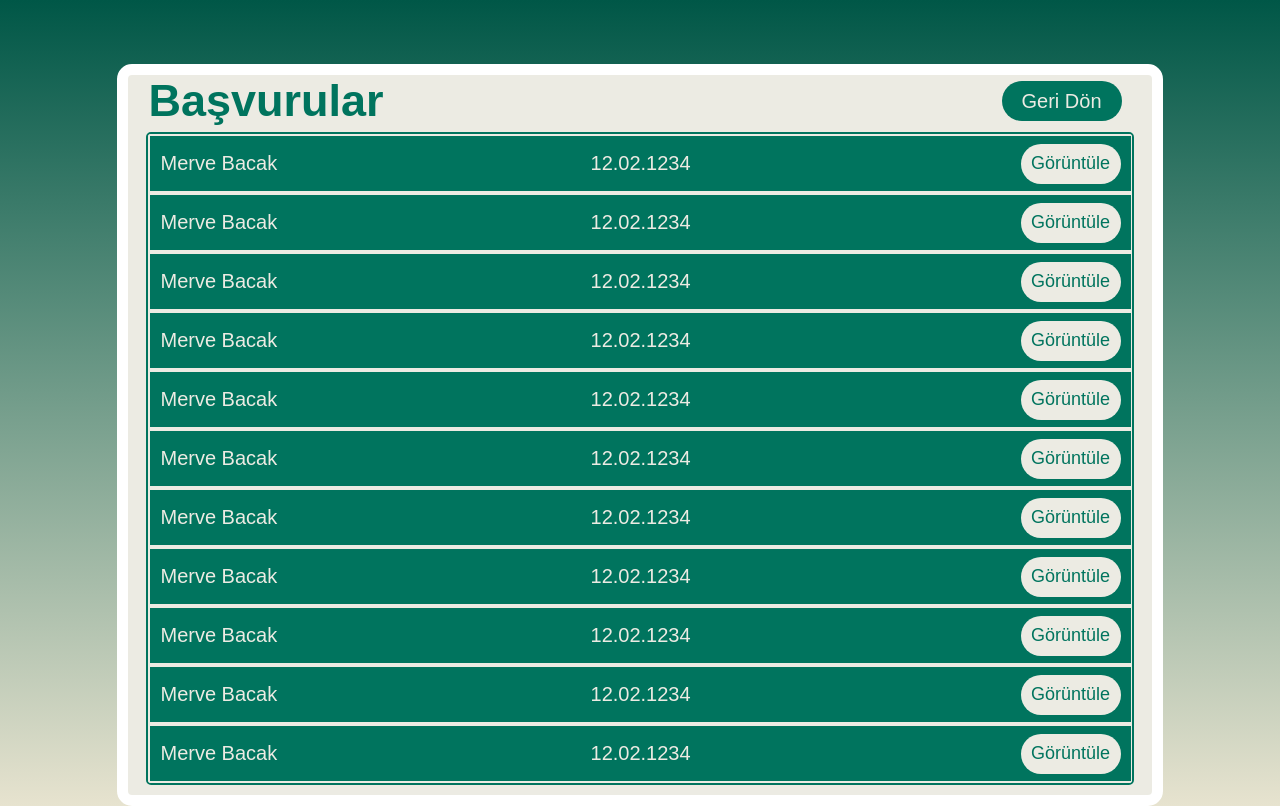
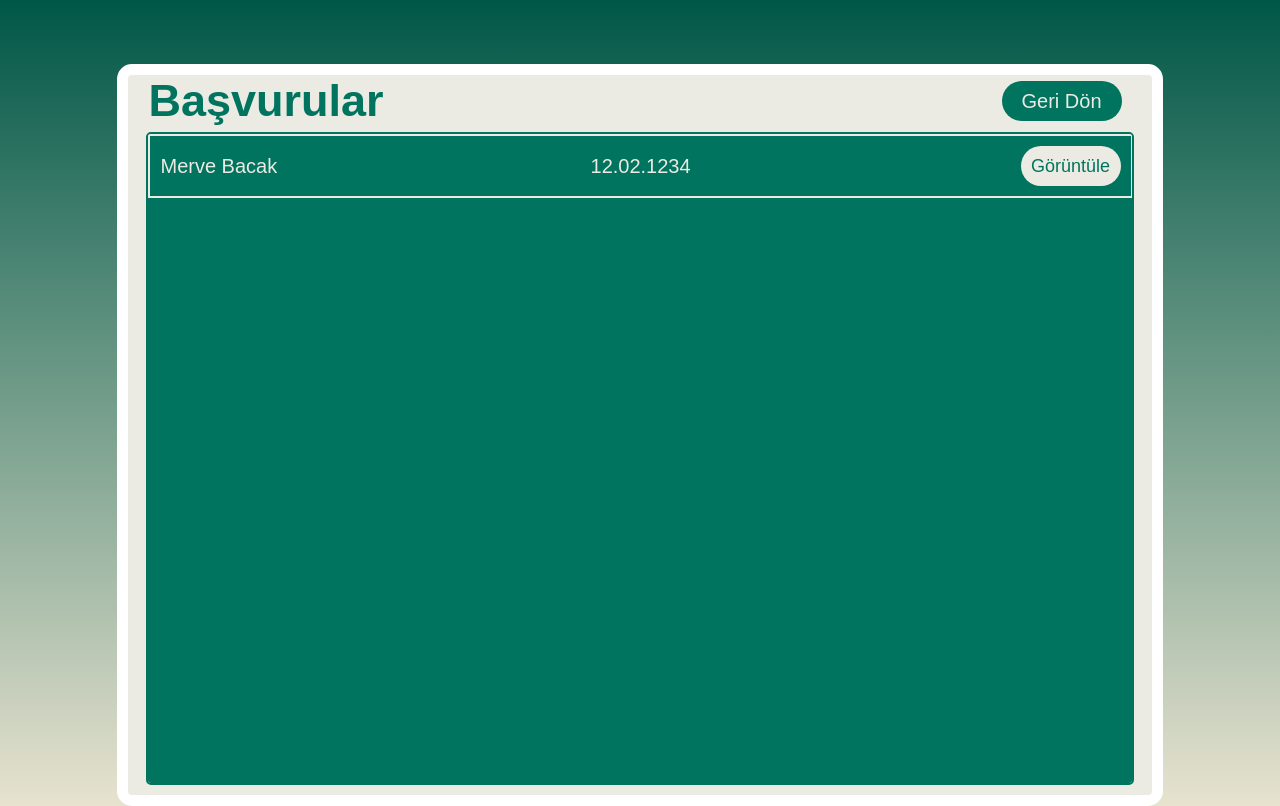
Before and after one commit to nmerveb/graduation-project-nmerveb, a React (Create React App) app: page / in a window 1280 px wide. Built offline with nearby package versions, Linux system fonts and the light colour scheme.

Commit message:
Fix: Application List seperated to components.

```diff
--- a/src/pages/ApplicationList/ApplicationList.module.css
+++ b/src/pages/ApplicationList/ApplicationList.module.css
@@ -102,6 +102,10 @@
     width: 35%;
     font: 18px Arial;
   }
+  .Application {
+    height: 60px;
+    width: 99.4%;
+  }
 }
 @media only screen and (max-width: 600px) {
   .ApplicationListTitle {
@@ -114,7 +118,7 @@
   }
   .Application {
     height: 40px;
-    width: 98%;
+    width: 98.8%;
   }
   .Applicant {
     width: 35%;
--- a/src/pages/ApplicationList/index.js
+++ b/src/pages/ApplicationList/index.js
@@ -1,5 +1,5 @@
-import React from "react";
-import styles from "./ApplicationList.module.css";
+import React from 'react';
+import styles from './ApplicationList.module.css';
 
 function ApplicatonList() {
   return (
@@ -7,61 +7,17 @@ function ApplicatonList() {
       <div className={styles.ApplicationListContainer}>
         <div className={styles.ApplicationListTitleContainer}>
           <span className={styles.ApplicationListTitle}>Başvurular</span>
-          <button className={styles.BackBtn}>Geri Dön</button>
+          <button className={styles.BackBtn} type="button">
+            Geri Dön
+          </button>
         </div>
         <div className={styles.ApplicatonList}>
           <div className={styles.Application}>
             <span className={styles.Applicant}>Merve Bacak</span>
             <span className={styles.ApplicatonDate}>12.02.1234</span>
-            <button className={styles.ViewBtn}>Görüntüle</button>
-          </div>
-          <div className={styles.Application}>
-            <span className={styles.Applicant}>Merve Bacak</span>
-            <span className={styles.ApplicatonDate}>12.02.1234</span>
-            <button className={styles.ViewBtn}>Görüntüle</button>
-          </div>
-          <div className={styles.Application}>
-            <span className={styles.Applicant}>Merve Bacak</span>
-            <span className={styles.ApplicatonDate}>12.02.1234</span>
-            <button className={styles.ViewBtn}>Görüntüle</button>
-          </div>
-          <div className={styles.Application}>
-            <span className={styles.Applicant}>Merve Bacak</span>
-            <span className={styles.ApplicatonDate}>12.02.1234</span>
-            <button className={styles.ViewBtn}>Görüntüle</button>
-          </div>
-          <div className={styles.Application}>
-            <span className={styles.Applicant}>Merve Bacak</span>
-            <span className={styles.ApplicatonDate}>12.02.1234</span>
-            <button className={styles.ViewBtn}>Görüntüle</button>
-          </div>          <div className={styles.Application}>
-            <span className={styles.Applicant}>Merve Bacak</span>
-            <span className={styles.ApplicatonDate}>12.02.1234</span>
-            <button className={styles.ViewBtn}>Görüntüle</button>
-          </div>          <div className={styles.Application}>
-            <span className={styles.Applicant}>Merve Bacak</span>
-            <span className={styles.ApplicatonDate}>12.02.1234</span>
-            <button className={styles.ViewBtn}>Görüntüle</button>
-          </div>          <div className={styles.Application}>
-            <span className={styles.Applicant}>Merve Bacak</span>
-            <span className={styles.ApplicatonDate}>12.02.1234</span>
-            <button className={styles.ViewBtn}>Görüntüle</button>
-          </div>          <div className={styles.Application}>
-            <span className={styles.Applicant}>Merve Bacak</span>
-            <span className={styles.ApplicatonDate}>12.02.1234</span>
-            <button className={styles.ViewBtn}>Görüntüle</button>
-          </div>          <div className={styles.Application}>
-            <span className={styles.Applicant}>Merve Bacak</span>
-            <span className={styles.ApplicatonDate}>12.02.1234</span>
-            <button className={styles.ViewBtn}>Görüntüle</button>
-          </div>          <div className={styles.Application}>
-            <span className={styles.Applicant}>Merve Bacak</span>
-            <span className={styles.ApplicatonDate}>12.02.1234</span>
-            <button className={styles.ViewBtn}>Görüntüle</button>
-          </div>          <div className={styles.Application}>
-            <span className={styles.Applicant}>Merve Bacak</span>
-            <span className={styles.ApplicatonDate}>12.02.1234</span>
-            <button className={styles.ViewBtn}>Görüntüle</button>
+            <button className={styles.ViewBtn} type="button">
+              Görüntüle
+            </button>
           </div>
         </div>
       </div>
```
